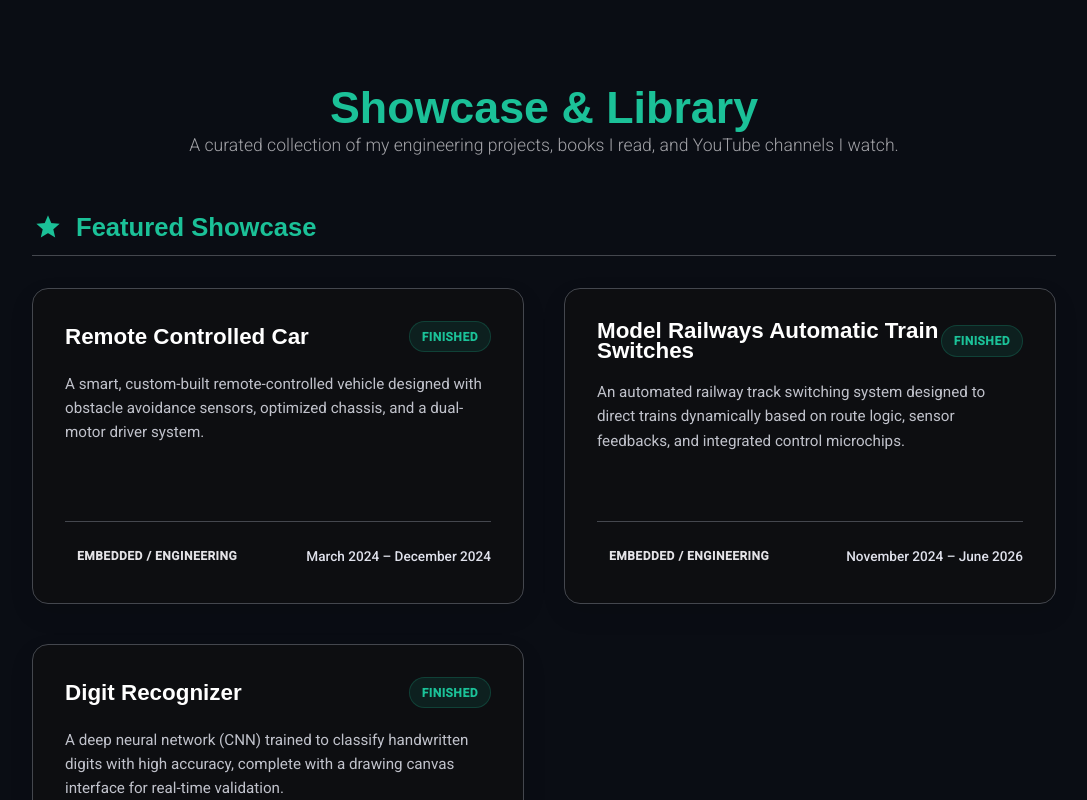
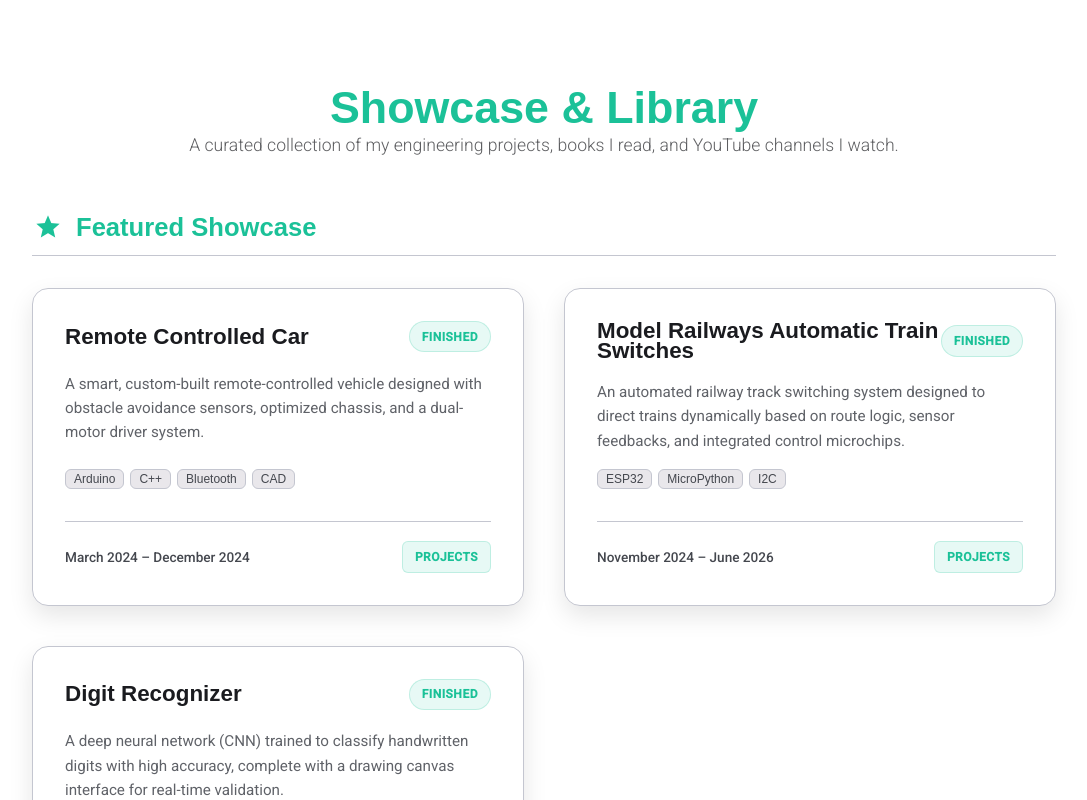
Before and after one commit to Codelessgame/portfolio_v_3, an Angular app: page /projects in a window 1280 px wide. Shown: the part 740-1540 px from the top of the page, without its empty margins (96-1183 px from the left). Built offline with nearby package versions, Linux system fonts and the light colour scheme.

Commit message:
feat: add filtering and sorting for pinned projects and implement system-wide theme support using CSS variables

```diff
--- a/src/app/projects/projects.css
+++ b/src/app/projects/projects.css
@@ -116,7 +116,7 @@
 }
 
 .clear-btn:hover {
-  color: #ffffff;
+  color: var(--mat-sys-on-surface, #ffffff);
 }
 
 .filters-row {
@@ -146,9 +146,9 @@
 }
 
 .pill-btn:hover {
-  background: rgba(255, 255, 255, 0.1);
-  color: #ffffff;
-  border-color: rgba(255, 255, 255, 0.2);
+  background: var(--mat-sys-surface-container-high, rgba(255, 255, 255, 0.1));
+  color: var(--mat-sys-on-surface, #ffffff);
+  border-color: var(--mat-sys-outline, rgba(255, 255, 255, 0.2));
 }
 
 .pill-btn.active {
@@ -183,10 +183,10 @@
 }
 
 .sort-cycle-btn:hover {
-  background: rgba(255, 255, 255, 0.1);
+  background: var(--mat-sys-surface-container-high, rgba(255, 255, 255, 0.1));
   border-color: var(--cyan, #1bc198);
   box-shadow: 0 4px 12px rgba(27, 193, 152, 0.1);
-  color: #ffffff;
+  color: var(--mat-sys-on-surface, #ffffff);
 }
 
 .sort-cycle-btn .sort-icon {
@@ -206,8 +206,8 @@
 }
 
 .tag-btn {
-  background: rgba(255, 255, 255, 0.04);
-  border: 1px solid rgba(255, 255, 255, 0.08);
+  background: var(--mat-sys-surface-container-high, rgba(255, 255, 255, 0.04));
+  border: 1px solid var(--mat-sys-outline-variant, rgba(255, 255, 255, 0.08));
   border-radius: 6px;
   padding: 2px 8px;
   font-size: 0.75rem;
@@ -307,7 +307,7 @@ a.project-card {
   font-size: 1.4rem;
   font-weight: 700;
   margin: 0;
-  color: #ffffff;
+  color: var(--mat-sys-on-surface, #ffffff);
   display: flex;
   align-items: center;
   gap: 8px;
--- a/src/app/projects/projects.html
+++ b/src/app/projects/projects.html
@@ -5,13 +5,14 @@
   </div>
 
   <!-- Featured Showcase: Fixed projects the user wants to highlight -->
+  @if (filteredPinnedItems().length > 0) {
     <div class="showcase-section">
       <h3 class="section-title">
         <mat-icon class="section-icon">star</mat-icon>
         <span>{{ t('projects.featured_showcase') }}</span>
       </h3>
       <div class="projects-grid featured-grid">
-      @for (project of pinnedItems; track project.id) {
+        @for (project of filteredPinnedItems(); track project.id) {
           <div class="project-card featured-card">
             <div class="card-content">
               <div class="card-top-row">
@@ -22,18 +23,26 @@
               </div>
               <div class="card-middle-row">
                 <p class="brief-desc">{{ t(project.translationPrefix + '.desc') }}</p>
+                <div class="card-tags">
+                  @for (tag of getItemTags(project); track tag) {
+                    <button class="tag-btn" (click)="toggleTag(tag); $event.stopPropagation()">
+                      {{ tag }}
+                    </button>
+                  }
+                </div>
               </div>
               <div class="card-bottom-row">
-              <span class="category-tag" [ngClass]="project.category || ''">
-                {{ t('projects.filter_' + project.category) }}
+                <span class="project-date">{{ t(project.translationPrefix + '.date') }}</span>
+                <span class="category-tag project">
+                  {{ t('projects.filter_project') }}
                 </span>
-              <span class="project-date">{{ t(project.translationPrefix + '.date') }}</span>
               </div>
             </div>
           </div>
         }
       </div>
     </div>
+  }
 
   <!-- Resources Library: Searchable & Filterable grid -->
   <div class="library-section">
--- a/src/app/projects/projects.ts
+++ b/src/app/projects/projects.ts
@@ -1213,6 +1213,63 @@ export class Projects {
     }
   }
 
+  filteredPinnedItems = computed(() => {
+    const query = this.searchQuery().toLowerCase().trim();
+    const cat = this.selectedCategory();
+    const translator = this.ts.t();
+
+    let items = this.pinnedItems.filter(item => {
+      // Category Filter
+      if (cat !== 'all' && item.type !== cat) return false;
+
+      // Search Filter
+      if (query) {
+        const title = translator(`${item.translationPrefix}.title`).toLowerCase();
+        const desc = translator(`${item.translationPrefix}.desc`).toLowerCase();
+        const extra = item.extraKey ? item.extraKey.toLowerCase() : '';
+        const tags = this.getItemTags(item).map(t => t.toLowerCase());
+        const typeLabel = translator(`projects.filter_${item.type}`).toLowerCase();
+
+        return (
+          title.includes(query) ||
+          desc.includes(query) ||
+          extra.includes(query) ||
+          tags.some(t => t.includes(query)) ||
+          typeLabel.includes(query)
+        );
+      }
+
+      return true;
+    });
+
+    const mode = this.sortMode();
+    if (mode === 'default-rev') {
+      return [...items].reverse();
+    } else if (mode === 'alpha-asc') {
+      return [...items].sort((a, b) => {
+        const titleA = translator(`${a.translationPrefix}.title`).toLowerCase();
+        const titleB = translator(`${b.translationPrefix}.title`).toLowerCase();
+        return titleA.localeCompare(titleB, this.currentLang());
+      });
+    } else if (mode === 'alpha-desc') {
+      return [...items].sort((a, b) => {
+        const titleA = translator(`${a.translationPrefix}.title`).toLowerCase();
+        const titleB = translator(`${b.translationPrefix}.title`).toLowerCase();
+        return titleB.localeCompare(titleA, this.currentLang());
+      });
+    } else if (mode === 'date-desc') {
+      return [...items].sort((a, b) => {
+        return this.getYear(b) - this.getYear(a);
+      });
+    } else if (mode === 'date-asc') {
+      return [...items].sort((a, b) => {
+        return this.getYear(a) - this.getYear(b);
+      });
+    }
+
+    return items;
+  });
+
   filteredItems = computed(() => {
     const query = this.searchQuery().toLowerCase().trim();
     const cat = this.selectedCategory();
--- a/src/material-theme.scss
+++ b/src/material-theme.scss
@@ -8,28 +8,46 @@
 
 html {
   height: 100%;
+
+  // Default light theme
   @include mat.theme((color: (
-        theme-type: dark,
+        theme-type: light,
         primary: mat.$azure-palette,
         tertiary: mat.$blue-palette,
       ),
       typography: Roboto,
       density: 0,
     ));
+
+  // Dark theme for preferences
+  @media (prefers-color-scheme: dark) {
+    @include mat.theme((color: (
+          theme-type: dark,
+          primary: mat.$azure-palette,
+          tertiary: mat.$blue-palette,
+        ),
+        typography: Roboto,
+        density: 0,
+      ));
+  }
 }
 
 body {
-  // Default the application to a dark color theme.
-  color-scheme: dark;
+  // Respect system color scheme
+  color-scheme: light dark;
 
-  // Set a default background, font and text colors for the application using
-  // Angular Material's system-level CSS variables. Learn more about these
-  // variables at https://material.angular.dev/guide/system-variables
-  background-color: #0a0d14;
-  color: #e2e8f0;
+  // Set default background, font and text colors using system-level preferences
+  margin: 0;
+  height: 100%;
   font: var(--mat-sys-body-medium);
 
-  // Reset the user agent margin.
-  margin: 0;
-  height: 100%;
+  // Light mode background & text color
+  background-color: #ffffff;
+  color: #1e293b;
+
+  // Dark mode background & text color override
+  @media (prefers-color-scheme: dark) {
+    background-color: #0a0d14;
+    color: #e2e8f0;
+  }
 }
```
Lines whose indentation alone changed are shown as unchanged.
